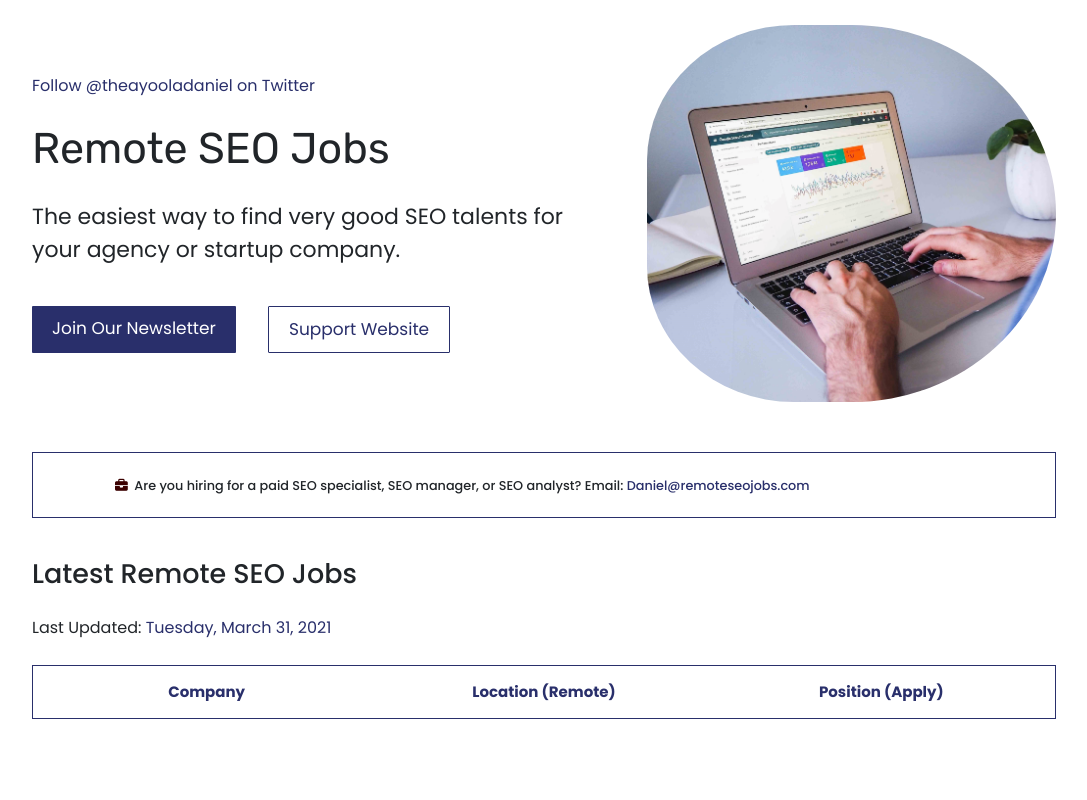
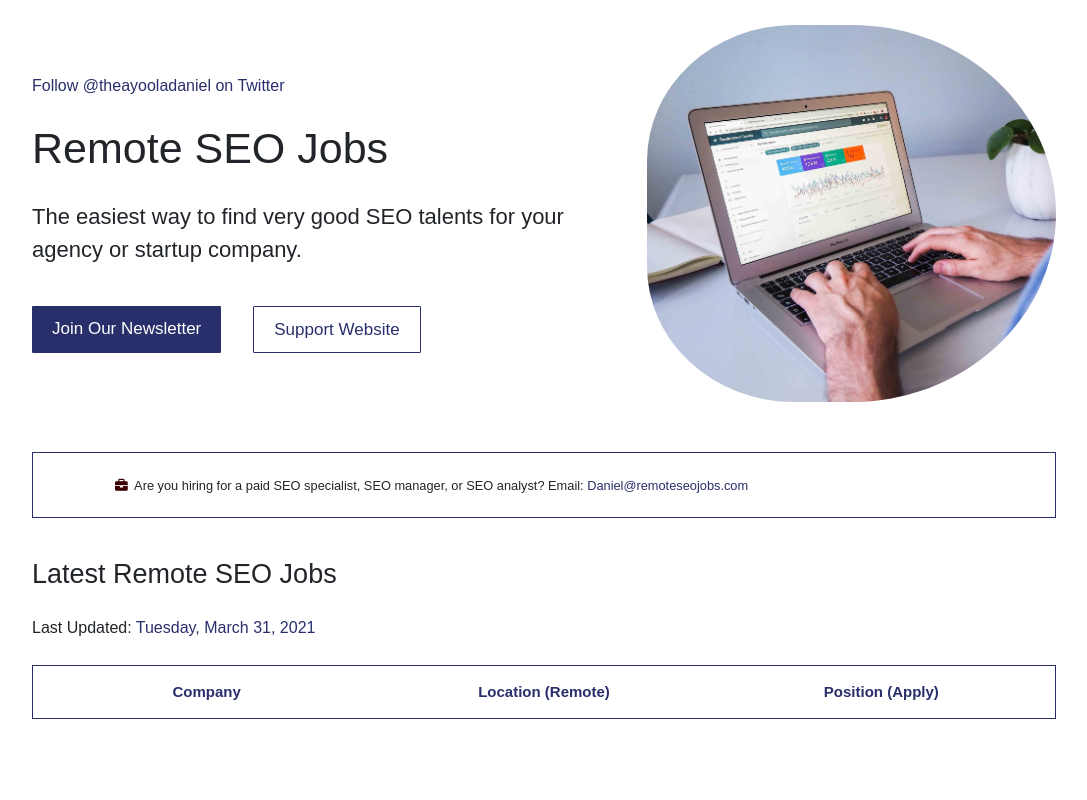
Before and after one commit to quyumkehinde/quyumkehinde.github.io, a plain HTML site: page index.html in a window 1280 px wide. Shown: the top 800 px of the page, without its empty margins (96-1183 px from the left). Drawn offline with nearby package versions, Linux system fonts and the light colour scheme; no server answers.

Commit message:
Update style.css

```diff
--- a/style.css
+++ b/style.css
@@ -3,7 +3,6 @@ body {
   padding: 0;
   background-color: white;
   font-family: Work Sans,sans-serif;
-  font-family: "Poppins", sans-serif;
 }
 header,
 body > section,
@@ -11,7 +10,7 @@ footer {
   padding: 25px 10%;
 }
 header h1 {
-  font-family: "Rubik", sans-serif;
+  font-family: Work Sans,sans-serif;
   font-weight: 400;
   font-size: 43px;
   margin: 25px 0;
```
